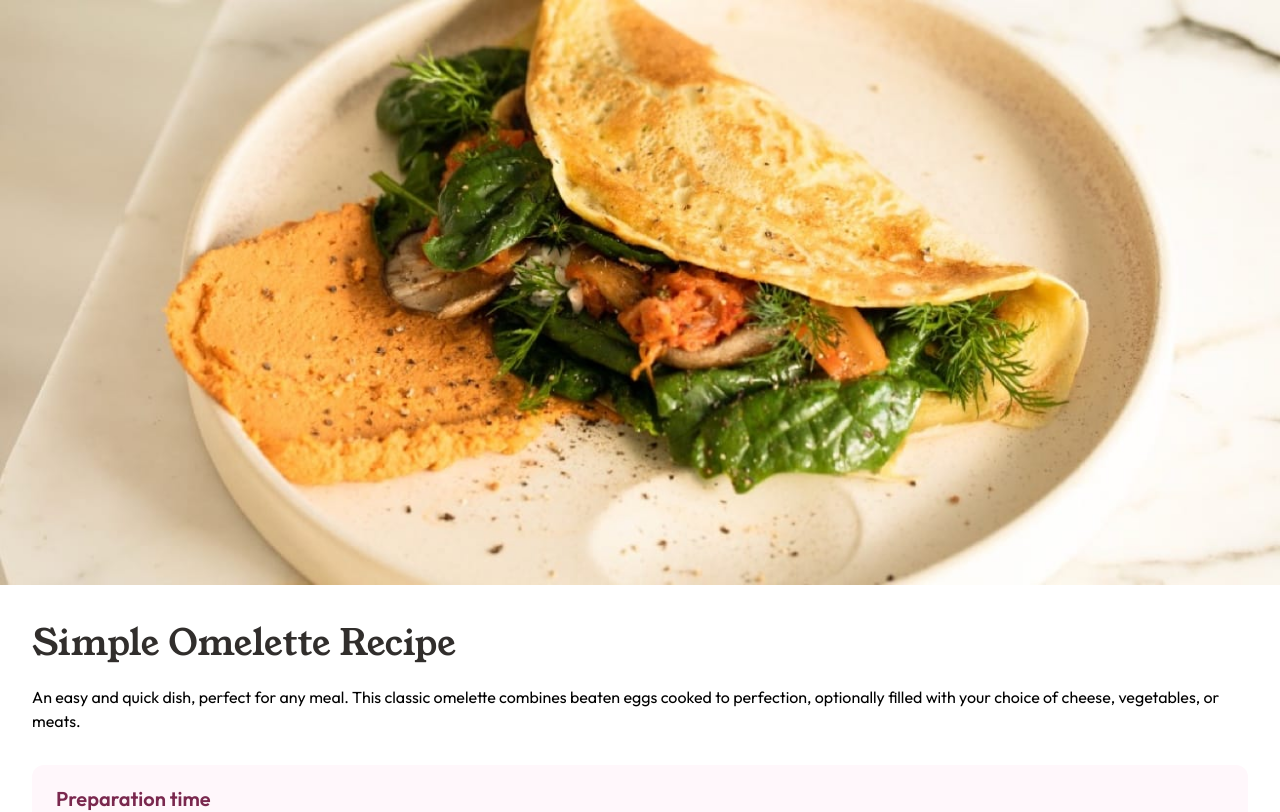
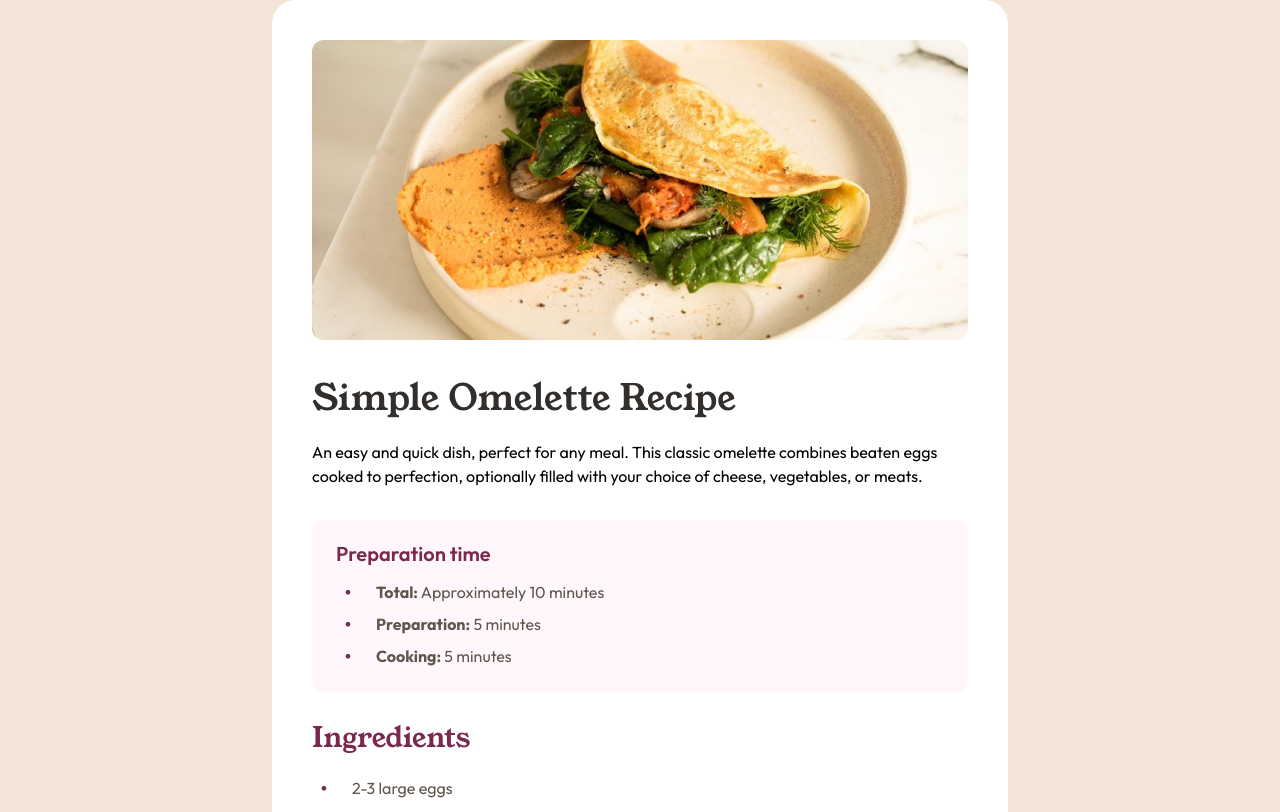
Before and after one commit to martinianol/recipe-page, a React (Vite) app: page / in a window 1280 px wide. Shown: the top 812 px of the page. Built offline with nearby package versions, Linux system fonts and the light colour scheme.

Commit message:
Add responsive design

```diff
--- a/src/components/Header.jsx
+++ b/src/components/Header.jsx
@@ -25,6 +25,14 @@ const Image = styled.img`
   width: calc(100% + 64px);
   margin: 0 -32px;
   display: block;
+  object-fit: cover;
+
+  @media (min-width: 700px) {
+    width: 100%;
+    min-height: 300px;
+    margin: 0 auto;
+    border-radius: 12px;
+  }
 `;
 
 const Title = styled.h1`
--- a/src/components/Recipe.jsx
+++ b/src/components/Recipe.jsx
@@ -29,4 +29,15 @@ const Container = styled.article`
   flex: 1;
   padding: 0 32px;
   overflow-y: auto;
+  background-color: ${({ theme }) => theme.colors.white};
+
+  @media (min-width: 700px) {
+    max-width: 616px;
+    padding: 40px;
+    border-radius: 24px;
+  }
+
+  @media (min-width: 1000px) {
+    max-width: 736px;
+  }
 `;
--- a/src/index.css
+++ b/src/index.css
@@ -18,9 +18,5 @@ a:hover {
 }
 
 body {
-  margin: 0;
-  display: flex;
-  flex-direction: column;
-  place-items: center;
-  min-height: 100vh;
+  background-color: #f3e5d7;
 }
--- a/src/pages/RecipePage.jsx
+++ b/src/pages/RecipePage.jsx
@@ -17,4 +17,5 @@ const MainLayout = styled.main`
   display: flex;
   flex-direction: column;
   min-height: 100vh;
+  align-items: center;
 `;
```
